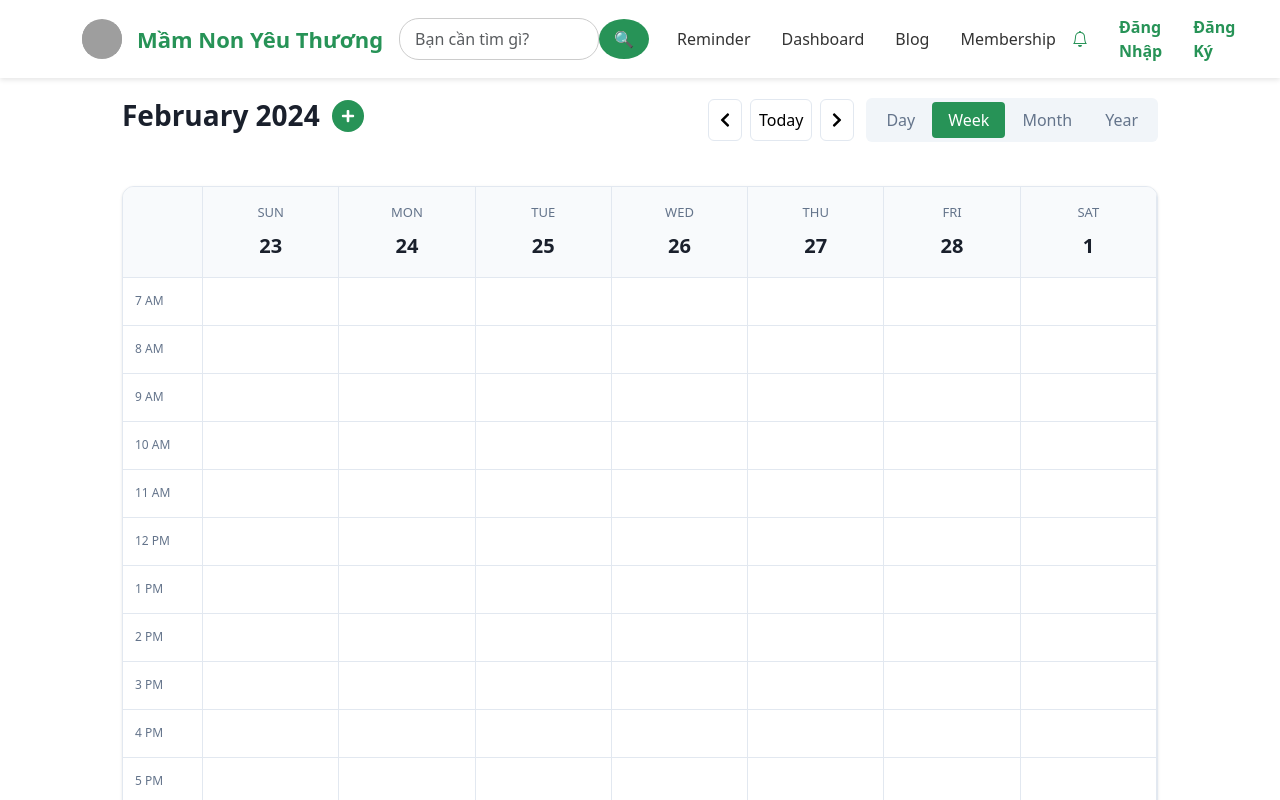
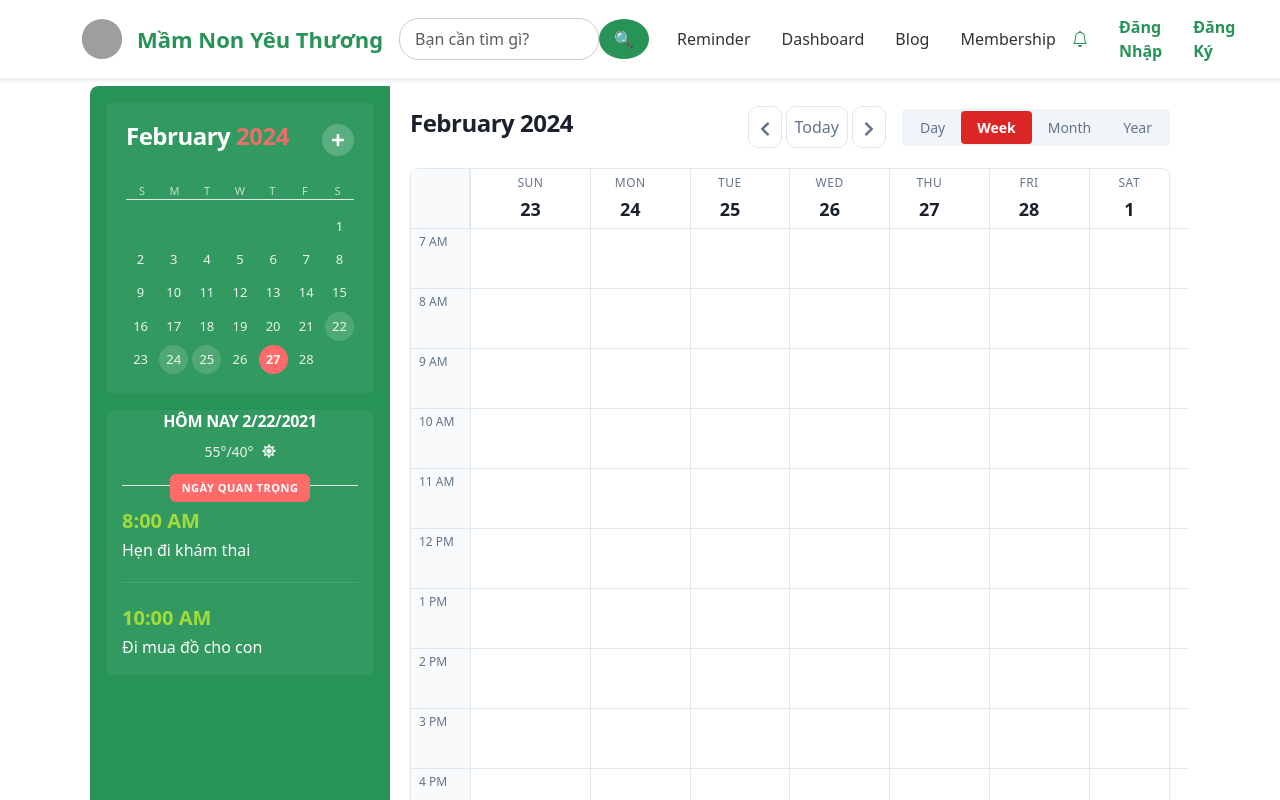
Before and after one commit to SWP-SP25/MNYT_FE, a Next.js app: page /reminder in a window 1280 px wide. Shown: the top 800 px of the page. Built offline with nearby package versions, Linux system fonts and the light colour scheme; grey boxes are pictures that could not be loaded.

Commit message:
reminder

```diff
--- a/src/app/reminder/page.css
+++ b/src/app/reminder/page.css
@@ -1,17 +1,29 @@
+.reminder-layout {
+  display: flex;
+  min-height: calc(100vh - 60px);
+  background-color: #f8fafc;
+  border-radius: 8px;
+  overflow: hidden;
+  margin: 8px;
+  position: relative;
+}
+
 .reminder-container {
-  padding: 20px 40px;
-  background-color: white;
-  min-height: calc(100vh - 60px);
+  flex: 1;
   display: flex;
   flex-direction: column;
-  gap: 24px;
+  background-color: white;
+  border-top-right-radius: 8px;
+  border-bottom-right-radius: 8px;
+  border-left: none;
 }
 
 .reminder-header {
+  padding: 24px;
+  border-bottom: 1px solid #e2e8f0;
   display: flex;
   justify-content: space-between;
   align-items: center;
-  padding: 0 0 20px 0;
 }
 
 .header-left {
@@ -21,7 +33,7 @@
 }
 
 .header-left h2 {
-  font-size: 28px;
+  font-size: 24px;
   font-weight: 600;
   color: #1a202c;
   display: flex;
@@ -30,7 +42,7 @@
 }
 
 .add-button {
-  background-color: #279357;
+  background-color: rgba(255, 255, 255, 0.2);
   color: white;
   border: none;
   border-radius: 50%;
@@ -40,100 +52,111 @@
   align-items: center;
   justify-content: center;
   cursor: pointer;
-  transition: all 0.2s ease;
+  transition: background-color 0.2s;
 }
 
 .add-button:hover {
-  background-color: #1e7a45;
-  transform: translateY(-1px);
+  background-color: rgba(255, 255, 255, 0.3);
 }
 
 .header-navigation {
   display: flex;
   align-items: center;
-  gap: 12px;
+  gap: 16px;
 }
 
 .nav-arrows {
   display: flex;
-  gap: 8px;
+  gap: 4px;
 }
 
-.nav-arrows button {
-  padding: 8px;
+.nav-arrows button,
+.today-button {
+  padding: 8px 12px;
   border: 1px solid #e2e8f0;
   background-color: white;
-  border-radius: 6px;
+  border-radius: 4px;
   cursor: pointer;
-  display: flex;
-  align-items: center;
-  justify-content: center;
-  transition: all 0.2s;
+  color: #64748b;
+  transition: all 0.2s ease;
+}
+
+.nav-arrows button:hover,
+.today-button:hover {
+  border-color: #DC2626;
+  color: #DC2626;
 }
 
 .today-button {
-  padding: 8px 16px;
-  border: 1px solid #e2e8f0;
-  background-color: white;
-  border-radius: 6px;
-  cursor: pointer;
+  font-size: 14px;
   font-weight: 500;
 }
 
 .view-options {
   display: flex;
-  gap: 1px;
   background-color: #f1f5f9;
-  padding: 4px;
-  border-radius: 6px;
+  padding: 2px;
+  border-radius: 4px;
 }
 
 .view-options button {
   border: none;
   padding: 6px 16px;
-  border-radius: 4px;
-  font-weight: 500;
+  font-size: 14px;
   background: transparent;
   color: #64748b;
   cursor: pointer;
-  transition: all 0.2s;
+  transition: all 0.2s ease;
 }
 
 .view-options button.active {
-  background-color: #279357;
+  background-color: #DC2626;
   color: white;
+  border-radius: 4px;
+  transition: all 0.2s ease;
+}
+
+.view-options button:hover:not(.active) {
+  background-color: #f1f5f9;
+  color: #1a202c;
 }
 
 .calendar-grid {
-  border: 1px solid #e2e8f0;
-  border-radius: 12px;
-  overflow: hidden;
-  background: white;
-  box-shadow: 0 1px 3px rgba(0, 0, 0, 0.1);
+  flex: 1;
+  display: flex;
+  flex-direction: column;
+  border: none;
+  border-radius: 0;
 }
 
 .weekday-header {
   display: grid;
-  grid-template-columns: 80px repeat(7, 1fr);
-  background-color: #f8fafc;
+  grid-template-columns: 60px repeat(7, 1fr);
   border-bottom: 1px solid #e2e8f0;
 }
 
+.time-column-header {
+  border-right: 1px solid #e2e8f0;
+}
+
 .weekday-cell {
-  padding: 16px;
+  padding: 12px;
   text-align: center;
   border-right: 1px solid #e2e8f0;
 }
 
+.weekday-cell.today {
+  background-color: #EFF6FF;
+}
+
 .weekday-name {
-  font-size: 13px;
+  font-size: 12px;
   color: #64748b;
-  font-weight: 500;
-  margin-bottom: 8px;
+  margin-bottom: 4px;
 }
 
 .weekday-date {
-  font-size: 20px;
+  font-size: 18px;
   font-weight: 600;
   color: #1a202c;
 }
@@ -141,20 +164,21 @@
 .time-grid {
   display: flex;
   flex-direction: column;
+  overflow-y: auto;
+  flex: 1;
 }
 
 .time-row {
   display: grid;
-  grid-template-columns: 80px repeat(7, 1fr);
-  min-height: 48px;
+  grid-template-columns: 60px repeat(7, 1fr);
+  min-height: 40px;
   border-bottom: 1px solid #e2e8f0;
 }
 
 .time-label {
-  padding: 12px;
+  padding: 8px;
   color: #64748b;
   font-size: 12px;
-  font-weight: 500;
   border-right: 1px solid #e2e8f0;
   display: flex;
   align-items: center;
@@ -164,16 +188,30 @@
   border-right: 1px solid #e2e8f0;
   padding: 4px;
   position: relative;
+  transition: background-color 0.2s ease;
+}
+
+.time-cell:hover {
+  background-color: #f8fafc;
+}
+
+.time-cell.today-column {
+  background-color: #EFF6FF;
+}
+
+.time-cell.today-column:hover {
+  background-color: #DBEAFE;
 }
 
 .event-item {
-  background-color: #e8f5ff;
+  background-color: #EFF6FF;
   border-left: 3px solid #279357;
-  padding: 8px 12px;
-  border-radius: 6px;
-  margin-bottom: 4px;
+  padding: 6px 8px;
+  border-radius: 4px;
+  margin-bottom: 2px;
   cursor: pointer;
-  transition: all 0.2s;
+  transition: all 0.2s ease;
+  box-shadow: 0 1px 2px rgba(0, 0, 0, 0.05);
 }
 
 .event-item:hover {
@@ -182,15 +220,15 @@
 }
 
 .event-time {
-  font-size: 12px;
-  color: #64748b;
+  font-size: 11px;
+  color: #279357;
   font-weight: 500;
   display: block;
-  margin-bottom: 4px;
+  margin-bottom: 2px;
 }
 
 .event-title {
-  font-size: 13px;
+  font-size: 12px;
   color: #1a202c;
   font-weight: 500;
 }
@@ -199,4 +237,354 @@
   max-width: 1400px;
   margin: 0 auto;
   width: 100%;
+  padding: 0;
 }
+
+.reminder-sidebar {
+  width: 300px;
+  background-color: #279357;
+  color: white;
+  display: flex;
+  flex-direction: column;
+  box-shadow: 2px 0 8px rgba(0, 0, 0, 0.1);
+  border-top-left-radius: 8px;
+  border-bottom-left-radius: 8px;
+}
+
+.mini-calendar {
+  padding: 20px;
+  background: rgba(255, 255, 255, 0.05);
+  border-radius: 8px;
+  margin: 16px;
+}
+
+.month-header {
+  display: flex;
+  justify-content: space-between;
+  align-items: center;
+  margin-bottom: 24px;
+}
+
+.month-title {
+  font-size: 24px;
+  font-weight: 600;
+  letter-spacing: -0.5px;
+}
+
+.month-title span {
+  color: #ff6b6b;
+  opacity: 0.9;
+}
+
+.calendar-grid-mini {
+  display: grid;
+  grid-template-columns: repeat(7, 1fr);
+  gap: 4px;
+  margin-top: 12px;
+}
+
+.calendar-day-mini {
+  aspect-ratio: 1;
+  display: flex;
+  align-items: center;
+  justify-content: center;
+  font-size: 13px;
+  border-radius: 50%;
+  cursor: pointer;
+  transition: all 0.2s ease;
+  color: rgba(255, 255, 255, 0.9);
+}
+
+.calendar-day-mini:hover:not(.today) {
+  background-color: rgba(255, 255, 255, 0.2);
+}
+
+.calendar-day-mini.today {
+  background-color: #ff6b6b;
+  font-weight: 600;
+}
+
+.calendar-day-mini.has-event {
+  background-color: rgba(255, 255, 255, 0.15);
+  font-weight: 500;
+}
+
+.weekday-header {
+  display: grid;
+  grid-template-columns: repeat(7, 1fr);
+  margin-bottom: 8px;
+}
+
+.weekday-header span {
+  text-align: center;
+  font-size: 11px;
+  color: rgba(255, 255, 255, 0.7);
+  font-weight: 500;
+  text-transform: uppercase;
+  letter-spacing: 0.5px;
+}
+
+.important-days {
+  padding: 0 16px 16px 16px;
+  flex: 1;
+}
+
+.important-day {
+  background: rgba(255, 255, 255, 0.05);
+  border-radius: 8px;
+  padding: 16px;
+  margin-bottom: 16px;
+  transition: all 0.2s ease;
+}
+
+.important-day:hover {
+  background: rgba(255, 255, 255, 0.08);
+}
+
+.day-header {
+  height: 60px;
+  border-bottom: 1px solid #e2e8f0;
+  padding: 8px;
+  display: flex;
+  flex-direction: column;
+  align-items: center;
+  justify-content: center;
+}
+
+.day-date {
+  font-size: 16px;
+  font-weight: 600;
+  margin-bottom: 8px;
+  letter-spacing: -0.3px;
+}
+
+.day-weather {
+  display: flex;
+  align-items: center;
+  gap: 8px;
+  font-size: 14px;
+  color: rgba(255, 255, 255, 0.9);
+}
+
+.important-tag {
+  display: inline-block;
+  background-color: #ff6b6b;
+  padding: 6px 12px;
+  border-radius: 6px;
+  font-size: 11px;
+  font-weight: 600;
+  letter-spacing: 0.5px;
+  margin-top: 12px;
+  text-transform: uppercase;
+}
+
+.event {
+  padding: 20px 0;
+  border-bottom: 1px solid rgba(255, 255, 255, 0.1);
+}
+
+.event:last-child {
+  border-bottom: none;
+  padding-bottom: 0;
+}
+
+.event-time {
+  font-size: 20px;
+  color: rgba(255, 255, 255, 0.7);
+  margin-bottom: 4px;
+  font-weight: 500;
+}
+
+.event-title {
+  font-size: 16px;
+  color: white;
+  font-weight: 500;
+}
+
+.calendar-container {
+  flex: 1;
+  padding: 20px;
+  display: flex;
+  flex-direction: column;
+  background: white;
+  border-top-right-radius: 8px;
+  border-bottom-right-radius: 8px;
+}
+
+.calendar-header {
+  display: flex;
+  justify-content: space-between;
+  align-items: center;
+  margin-bottom: 20px;
+  flex-shrink: 0;
+}
+
+.calendar-header h2 {
+  font-size: 24px;
+  font-weight: 600;
+  color: #1a202c;
+  letter-spacing: -0.5px;
+}
+
+.view-controls {
+  display: flex;
+  gap: 16px;
+  align-items: center;
+}
+
+.nav-buttons {
+  display: flex;
+  gap: 4px;
+}
+
+.nav-button {
+  padding: 8px;
+  border: 1px solid #e2e8f0;
+  background: white;
+  border-radius: 10px;
+  cursor: pointer;
+  color: #64748b;
+  transition: all 0.2s;
+}
+
+.nav-button:hover {
+  background: #f8fafc;
+  border-color: #cbd5e1;
+}
+
+.view-option {
+  padding: 6px 16px;
+  border: none;
+  background: transparent;
+  cursor: pointer;
+  color: #64748b;
+  font-size: 13px;
+  font-weight: 500;
+  transition: all 0.2s;
+}
+
+.view-option:hover {
+  color: #1a202c;
+}
+
+.view-option.active {
+  background: #DC2626;
+  color: white;
+  border-radius: 4px;
+  font-weight: 600;
+}
+
+.week-grid {
+  flex: 1;
+  display: grid;
+  grid-template-columns: 60px repeat(7, minmax(0, 1fr));
+  border: 1px solid #e2e8f0;
+  border-radius: 8px;
+  background: white;
+  box-shadow: 0 1px 3px rgba(0, 0, 0, 0.05);
+}
+
+.time-column {
+  border-right: 1px solid #e2e8f0;
+  background: #f8fafc;
+  position: sticky;
+  left: 0;
+  z-index: 1;
+  width: 60px;
+}
+
+.time-column-header {
+  height: 60px;
+  border-bottom: 1px solid #e2e8f0;
+}
+
+.time-slot {
+  height: 60px;
+  padding: 8px;
+  border-bottom: 1px solid #e2e8f0;
+  font-size: 12px;
+  color: #64748b;
+  display: flex;
+  align-items: flex-start;
+  padding-top: 4px;
+  font-weight: 500;
+}
+
+.day-column {
+  border-right: 1px solid #e2e8f0;
+  min-width: 120px;
+  flex: 1;
+  text-align: center;
+}
+
+.day-column:last-child {
+  border-right: none;
+}
+
+.day-name {
+  font-size: 12px;
+  color: #64748b;
+  margin-bottom: 4px;
+  font-weight: 500;
+  text-transform: uppercase;
+  letter-spacing: 0.5px;
+  text-align: center;
+}
+
+.day-number {
+  font-size: 18px;
+  font-weight: 600;
+  color: #1a202c;
+  text-align: center;
+}
+
+.time-block {
+  height: 60px;
+  border-bottom: 1px solid #e2e8f0;
+  position: relative;
+  width: 100%;
+}
+
+.event-block {
+  position: absolute;
+  left: 4px;
+  right: 4px;
+  padding: 8px 12px;
+  border-radius: 6px;
+  font-size: 12px;
+  cursor: pointer;
+  transition: all 0.2s ease;
+  box-shadow: 0 2px 4px rgba(0, 0, 0, 0.05);
+}
+
+.event-block.primary {
+  background: #E3F2FD;
+  border-left: 3px solid #2196F3;
+}
+
+.event-block.secondary {
+  background: #F3E5F5;
+  border-left: 3px solid #9C27B0;
+}
+
+.event-time {
+  color: #A2DC3A;
+  font-size: 20px;
+  margin-bottom: 2px;
+  font-weight: 600;
+}
+
+.event-block .event-title {
+  color: #1A365D;
+  font-weight: 500;
+  line-height: 1.4;
+}
+
+.current-time-indicator {
+  position: absolute;
+  left: 0;
+  right: 0;
+  height: 2px;
+  background: #DC2626;
+  z-index: 2;
+}
--- a/src/app/reminder/page.tsx
+++ b/src/app/reminder/page.tsx
@@ -1,7 +1,7 @@
 'use client'
 
 import React, { useState } from 'react';
-import { FaPlus, FaChevronLeft, FaChevronRight } from 'react-icons/fa';
+import { FaPlus, FaChevronLeft, FaChevronRight, FaSun } from 'react-icons/fa';
 import './page.css';
 
 interface Event {
@@ -9,43 +9,48 @@ interface Event {
   time: string;
   title: string;
   date: Date;
+  type: 'primary' | 'secondary';
 }
 
 const ReminderPage = () => {
   const [selectedDate, setSelectedDate] = useState(new Date());
   const [view, setView] = useState<'Day' | 'Week' | 'Month' | 'Year'>('Week');
 
-  // Mock data for events
   const events: Event[] = [
     {
       id: '1',
       time: '8:00 AM',
       title: 'Hẹn đi khám thai',
-      date: new Date(2024, 1, 22)
+      date: new Date(2024, 1, 22),
+      type: 'primary'
     },
     {
       id: '2',
       time: '10:00 AM',
       title: 'Đi mua đồ cho con',
-      date: new Date(2024, 1, 22)
+      date: new Date(2024, 1, 22),
+      type: 'secondary'
     },
     {
       id: '3',
       time: '1:00 PM',
       title: 'Đi ăn trưa',
-      date: new Date(2024, 1, 22)
+      date: new Date(2024, 1, 22),
+      type: 'primary'
     },
     {
       id: '4',
       time: '9:00 AM',
       title: 'Đi tiêm vắc xin',
-      date: new Date(2024, 1, 24)
+      date: new Date(2024, 1, 24),
+      type: 'primary'
     },
     {
       id: '5',
       time: '10:00 AM',
       title: 'Đi tập yoga cho bà bầu',
-      date: new Date(2024, 1, 25)
+      date: new Date(2024, 1, 25),
+      type: 'secondary'
     }
   ];
 
@@ -88,60 +93,147 @@ const ReminderPage = () => {
     setSelectedDate(new Date());
   };
 
+  const renderMiniCalendar = () => {
+    const today = new Date();
+    const daysInMonth = new Date(today.getFullYear(), today.getMonth() + 1, 0).getDate();
+    const firstDayOfMonth = new Date(today.getFullYear(), today.getMonth(), 1).getDay();
+
+    const days = [];
+    for (let i = 0; i < firstDayOfMonth; i++) {
+      days.push(<div key={`empty-${i}`} className="calendar-day-mini" />);
+    }
+
+    for (let i = 1; i <= daysInMonth; i++) {
+      const isToday = i === today.getDate();
+      const hasEvent = events.some(event => event.date.getDate() === i);
+      days.push(
+        <div
+          key={i}
+          className={`calendar-day-mini ${isToday ? 'today' : ''} ${hasEvent ? 'has-event' : ''}`}
+        >
+          {i}
+        </div>
+      );
+    }
+
+    return days;
+  };
+
   return (
-    <div className="main-content">
-      <div className="reminder-container">
-        <div className="reminder-header">
-          <div className="header-left">
-            <h2>
-              February 2024
+    <div className="reminder-layout">
+      <div className="reminder-sidebar">
+        <div className="mini-calendar">
+          <div className="month-header">
+            <h2 className="month-title">
+              February <span>2024</span>
+            </h2>
             <button className="add-button">
               <FaPlus size={14} />
             </button>
-            </h2>
           </div>
 
-          <div className="header-navigation">
-            <div className="nav-arrows">
-              <button onClick={handlePrevWeek}><FaChevronLeft /></button>
-              <button className="today-button" onClick={handleToday}>Today</button>
-              <button onClick={handleNextWeek}><FaChevronRight /></button>
+          <div className="weekday-header">
+            {daysOfWeek.map(day => (
+              <span key={day}>{day.slice(0, 1)}</span>
+            ))}
           </div>
 
-            <div className="view-options">
-              <button className={view === 'Day' ? 'active' : ''} onClick={() => setView('Day')}>Day</button>
-              <button className={view === 'Week' ? 'active' : ''} onClick={() => setView('Week')}>Week</button>
-              <button className={view === 'Month' ? 'active' : ''} onClick={() => setView('Month')}>Month</button>
-              <button className={view === 'Year' ? 'active' : ''} onClick={() => setView('Year')}>Year</button>
+          <div className="calendar-grid-mini">
+            {renderMiniCalendar()}
+          </div>
+        </div>
+
+        <div className="important-days">
+          <div className="important-day">
+            <div className="day-header">
+              <div className="day-date">HÔM NAY 2/22/2021</div>
+              <div className="day-weather">
+                55°/40° <FaSun />
+              </div>
+              <div className="important-tag">NGÀY QUAN TRỌNG</div>
+            </div>
+            <div className="day-events">
+              {events.slice(0, 2).map(event => (
+                <div key={event.id} className="event">
+                  <div className="event-time">{event.time}</div>
+                  <div className="event-title">{event.title}</div>
+                </div>
+              ))}
+            </div>
           </div>
         </div>
       </div>
 
-        <div className="calendar-grid">
-          <div className="weekday-header">
-            <div className="weekday-cell"></div> {/* Empty cell for time column */}
-            {getWeekDates().map((date, index) => (
-              <div key={index} className="weekday-cell">
-                <div className="weekday-name">{daysOfWeek[index]}</div>
-                <div className="weekday-date">{date.getDate()}</div>
+      <div className="calendar-container">
+        <div className="calendar-header">
+          <h2>February 2024</h2>
+          <div className="view-controls">
+            <div className="nav-buttons">
+              <button className="nav-button" onClick={handlePrevWeek}>
+                <FaChevronLeft />
+              </button>
+              <button className="nav-button" onClick={handleToday}>
+                Today
+              </button>
+              <button className="nav-button" onClick={handleNextWeek}>
+                <FaChevronRight />
+              </button>
+            </div>
+
+            <div className="view-options">
+              <button
+                className={`view-option ${view === 'Day' ? 'active' : ''}`}
+                onClick={() => setView('Day')}
+              >
+                Day
+              </button>
+              <button
+                className={`view-option ${view === 'Week' ? 'active' : ''}`}
+                onClick={() => setView('Week')}
+              >
+                Week
+              </button>
+              <button
+                className={`view-option ${view === 'Month' ? 'active' : ''}`}
+                onClick={() => setView('Month')}
+              >
+                Month
+              </button>
+              <button
+                className={`view-option ${view === 'Year' ? 'active' : ''}`}
+                onClick={() => setView('Year')}
+              >
+                Year
+              </button>
+            </div>
+          </div>
+        </div>
+
+        <div className="week-grid">
+          <div className="time-column">
+            <div className="time-column-header"></div>
+            {Array.from({ length: 15 }, (_, i) => i + 7).map(hour => (
+              <div key={hour} className="time-slot">
+                {hour === 12 ? '12 PM' : hour > 12 ? `${hour - 12} PM` : `${hour} AM`}
               </div>
             ))}
           </div>
 
-          <div className="time-grid">
-            {Array.from({ length: 17 }, (_, i) => i + 7).map((hour) => (
-              <div key={hour} className="time-row">
-                <div className="time-label">
-                  {hour === 12 ? '12 PM' : hour > 12 ? `${hour - 12} PM` : `${hour} AM`}
+          {getWeekDates().map((date, index) => (
+            <div key={index} className="day-column">
+              <div className="day-header">
+                <div className="day-name">{daysOfWeek[date.getDay()]}</div>
+                <div className="day-number">{date.getDate()}</div>
               </div>
-                {getWeekDates().map((date, dateIndex) => (
-                  <div key={dateIndex} className="time-cell">
+
+              {Array.from({ length: 15 }, (_, i) => i + 7).map(hour => (
+                <div key={hour} className="time-block">
                   {getEventsForDate(date)
                     .filter(event => parseInt(event.time) === hour)
                     .map(event => (
-                        <div key={event.id} className="event-item">
-                          <span className="event-time">{event.time}</span>
-                          <span className="event-title">{event.title}</span>
+                      <div key={event.id} className={`event-block ${event.type}`}>
+                        <div className="event-time">{event.time}</div>
+                        <div className="event-title">{event.title}</div>
                       </div>
                     ))}
                 </div>
@@ -151,7 +243,6 @@ const ReminderPage = () => {
         </div>
       </div>
     </div>
-    </div>
   );
 };
 
```
Lines whose indentation alone changed are shown as unchanged.
